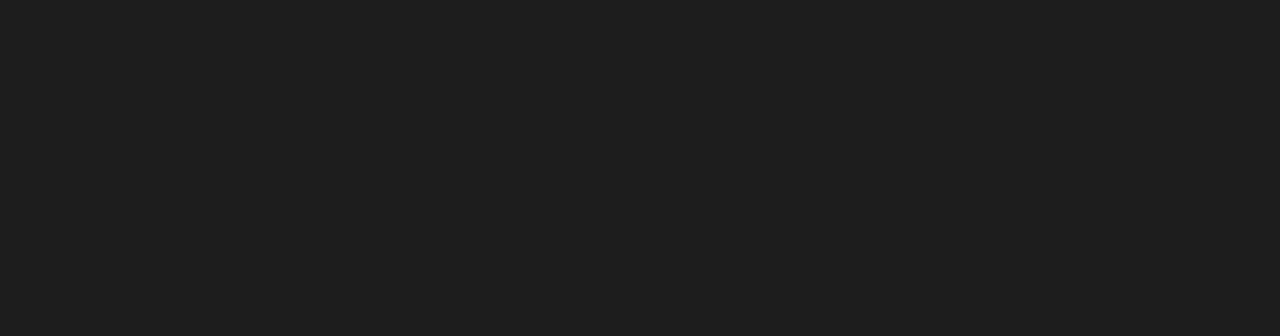
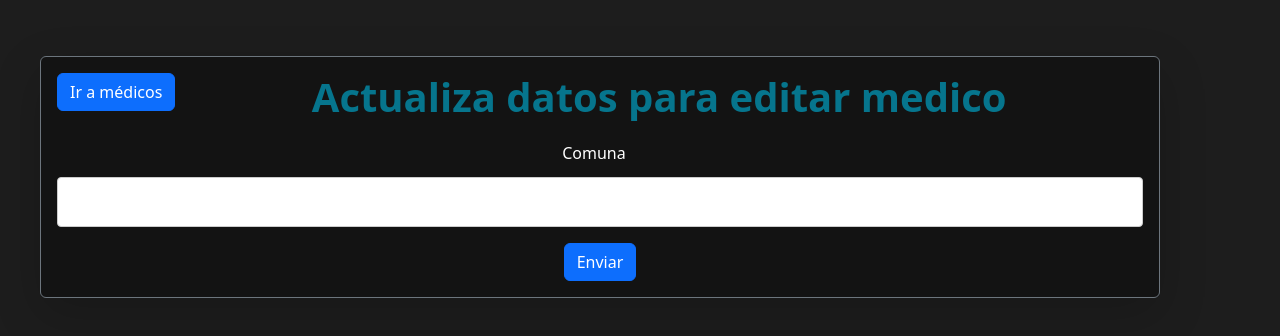
Before and after one commit to MedNet-Technologies/proyecto-medset, a React (Create React App) app in the folder medset/: page /formulario_medicos/1 in a window 1280 px wide. Shown: the top 336 px of the page. Built offline with nearby package versions, Linux system fonts and the light colour scheme; no server answers.

Commit message:
Finally a working (sometimes) page

```diff
--- a/medset/src/App.js
+++ b/medset/src/App.js
@@ -5,6 +5,7 @@ import Home from './Components/Home';
 
 import Lista_medicos from "./Components/Lista_medicos";
 import Formulario_PacienteNuevo from "./Components/Formulario_NuevoMedico";
+import Editar_medico from "./Components/Editar_Medico";
 
 function App() {
   return (
@@ -12,6 +13,8 @@ function App() {
           <Route component={Home} exact path="/"/>
           <Route component={Lista_medicos} path="/lista_medicos" />
           <Route component={Formulario_PacienteNuevo} path="/formulario_medicos" />
+          <Route component={Editar_medico} path="/formulario_medicos/:keyword"/>
+
     </div>
   );
 }
--- /dev/null
+++ b/medset/src/Components/Editar_Medico.js
@@ -0,0 +1,72 @@
+import React, {useEffect, useState} from 'react';
+import getMedicoEspecifico from '../Services/getMedicoEspecifico';
+import Swal from 'sweetalert2';
+import { useLocation } from "wouter";
+
+
+export default function Editar_medico ( {params} ) {
+    const { keyword } = params
+    const [geographic_location, setGeographic_location] = useState("");
+    const [location, setLocation] = useLocation();
+
+    useEffect(function () {
+        getMedicoEspecifico( {keyword} ).then((ficha) => {
+            setGeographic_location(ficha[0].geographic_location)
+        })
+      }, [keyword])
+
+
+
+
+    const handleSubmit = async (e) => {
+        e.stopPropagation();
+        e.nativeEvent.stopImmediatePropagation();
+
+      var payload = {
+        medic_id: parseInt(keyword),
+        geographic_location: geographic_location,
+      };
+      console.log(payload)
+      const url = `http://54.207.227.87:8080/medics?medic_id=${payload.medic_id}&geographic_location=${payload.geographic_location}`;
+      fetch(url, {
+        method: "PUT",
+        headers: { "Content-Type": "application/json" },
+        mode: "cors",
+        body: JSON.stringify(payload),
+      }).then((res) => res.json())
+        .then(function (res) {
+          Swal.fire({
+            text: "Medico actualizado correctamente",
+            icon: "success",
+            showConfirmButton: true,
+          });
+          return res;
+        })
+        .then(
+          setLocation("/Lista_medicos")
+        );
+    };
+  return (
+<div className="card border-secondary mb-3 mt-3 shadow-lg" style={{ maxWidth: "70rem" }}>
+      <div className="card-body text-white" >
+      <button className="btn btn-primary float-start"onClick={() => setLocation("/Lista_medicos")}>Ir a médicos<i class="bi bi-arrow-left-circle-fill"></i></button>
+        <h1 className="card-title" style={{fontWeight: 700}}>Actualiza datos para editar medico</h1>
+        <form onSubmit={handleSubmit} className="needs-validation" novalidate>
+          <div className="mb-3">
+            <label for="geographic_location">Comuna</label>
+            <input
+              type="text"
+              required
+              name="geographic_location"
+              id="geographic_location"
+              onChange={(e) => setGeographic_location(e.target.value)}
+            ></input>
+          </div>
+          <button type="submit" className="btn btn-primary">
+            Enviar
+          </button>
+        </form>
+      </div>
+    </div>
+  )
+}
--- a/medset/src/Components/Lista_medicos.js
+++ b/medset/src/Components/Lista_medicos.js
@@ -85,6 +85,8 @@ export default function Lista_medicos() {
             <tbody>
               {data.map((todo) => {
                 const deleteURL = `http://54.207.227.87:8080/medics?medic_id=${todo.medic_id}`
+                const panaURL = `/formulario_medicos/${todo.medic_id}`
+
                 return (
                   <tr class="text-white">
                     <td>{todo.first_name}</td>
@@ -92,9 +94,12 @@ export default function Lista_medicos() {
                     <td>{todo.geographic_location}</td>
                     <td>{todo.specialization}</td>
                     <td>
-                      <button class="btn btn-primary me-md-2" type="button">
+                      <Link to={panaURL}>
+                      <button class="btn btn-primary me-md-2" type="button" >
                         edit
                       </button>
+                      </Link>
+
                     </td>
                     <td>
                       <button
@@ -108,7 +113,8 @@ export default function Lista_medicos() {
                                 "Content-Type": "application/json",
                               },
                             }
-                            );
+                            ).then(function (res) {
+                              window.location.reload();});
                           } catch (error) {
                             console.error(error);
                             alert("Unable to delete item.");
--- /dev/null
+++ b/medset/src/Services/getMedicoEspecifico.js
@@ -0,0 +1,8 @@
+export default function getPacienteEspecifico( {keyword} ){
+    console.log(keyword)
+    const url = process.env.REACT_APP_BACKEND_URL+"/api/ver-datos-paciente/" + keyword
+    return fetch(url)
+    .then(res => res.json())
+    .then(res => res.data);
+};
+// Crear nueva ruta  en el backend preguntarle al juan o el andres, al respecto
```
Also changed, not shown: medset/src/Components/Inicio.js (deleted, +0 -17 lines).
